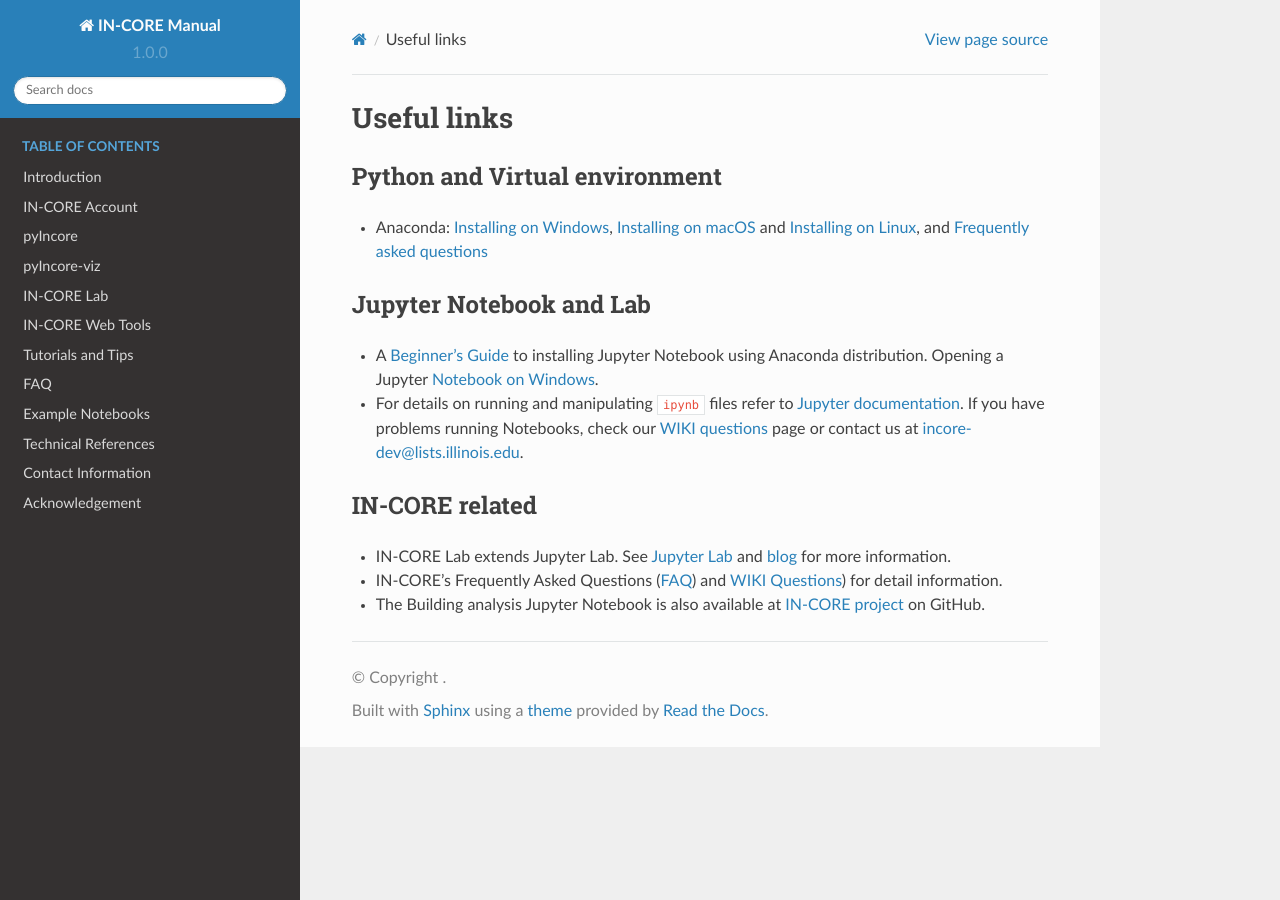
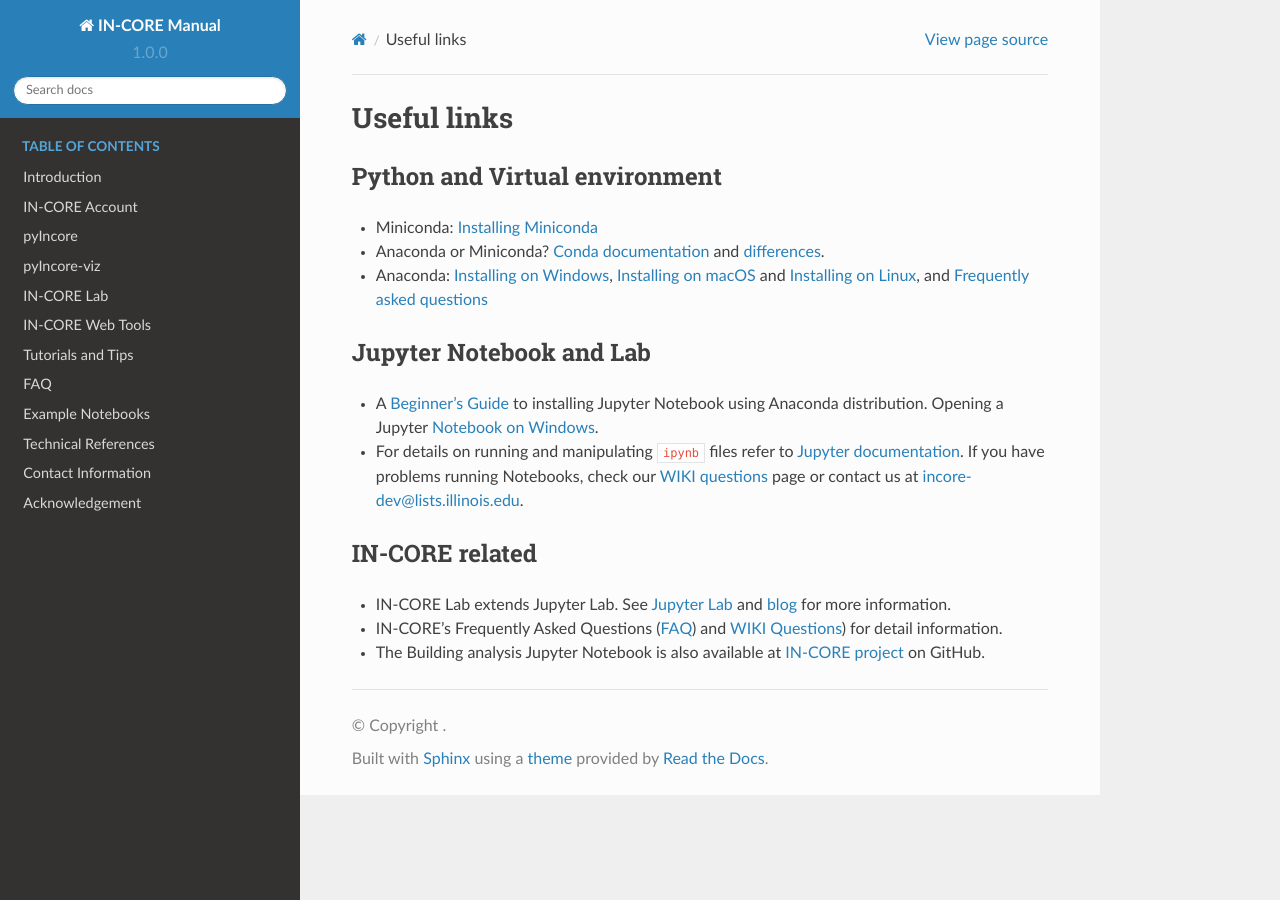
Before and after one commit to IN-CORE/incore-docs, a Sphinx documentation site: the page built from manual/source/links.md, in a window 1280 px wide. Built offline with Sphinx 7.4.7 and the Read the Docs theme 2.0.0, drawn with Linux system fonts in a browser that asks for light colours; pages that are not in the unit, such as notebooks, are missing from menus.

Commit message:
add conda links

```diff
--- a/manual/source/links.md
+++ b/manual/source/links.md
@@ -1,6 +1,10 @@
 ## Useful links
 
 ### Python and Virtual environment
+
+* Miniconda: [Installing Miniconda](https://docs.conda.io/en/latest/miniconda.html)
+
+* Anaconda or Miniconda? [Conda documentation](https://docs.conda.io/projects/conda/en/latest/user-guide/install/download.html#anaconda-or-miniconda) and [differences](https://stackoverflow.com/questions/45421163/anaconda-vs-miniconda).
 
 * Anaconda: [Installing on Windows](https://docs.anaconda.com/anaconda/install/windows/), [Installing on macOS](https://docs.anaconda.com/anaconda/install/mac-os/) and
 [Installing on Linux](https://docs.anaconda.com/anaconda/install/linux/), and [Frequently asked questions](https://docs.anaconda.com/anaconda/user-guide/faq/#distribution-faq-windows-folder)
```
